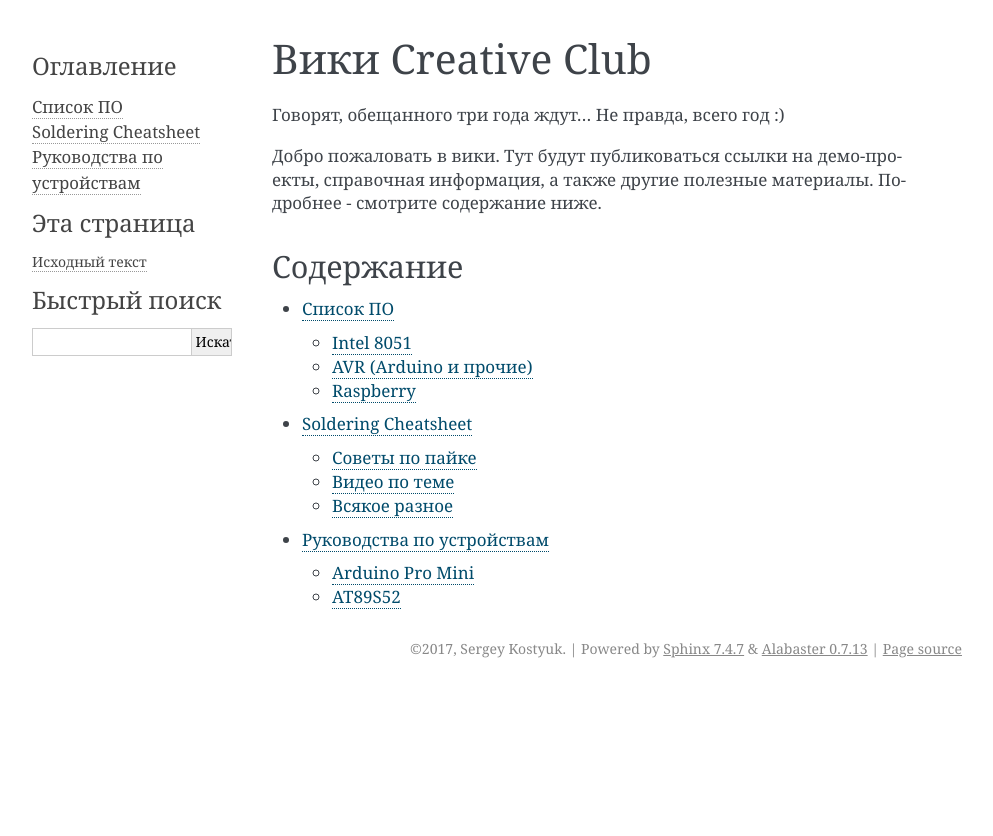
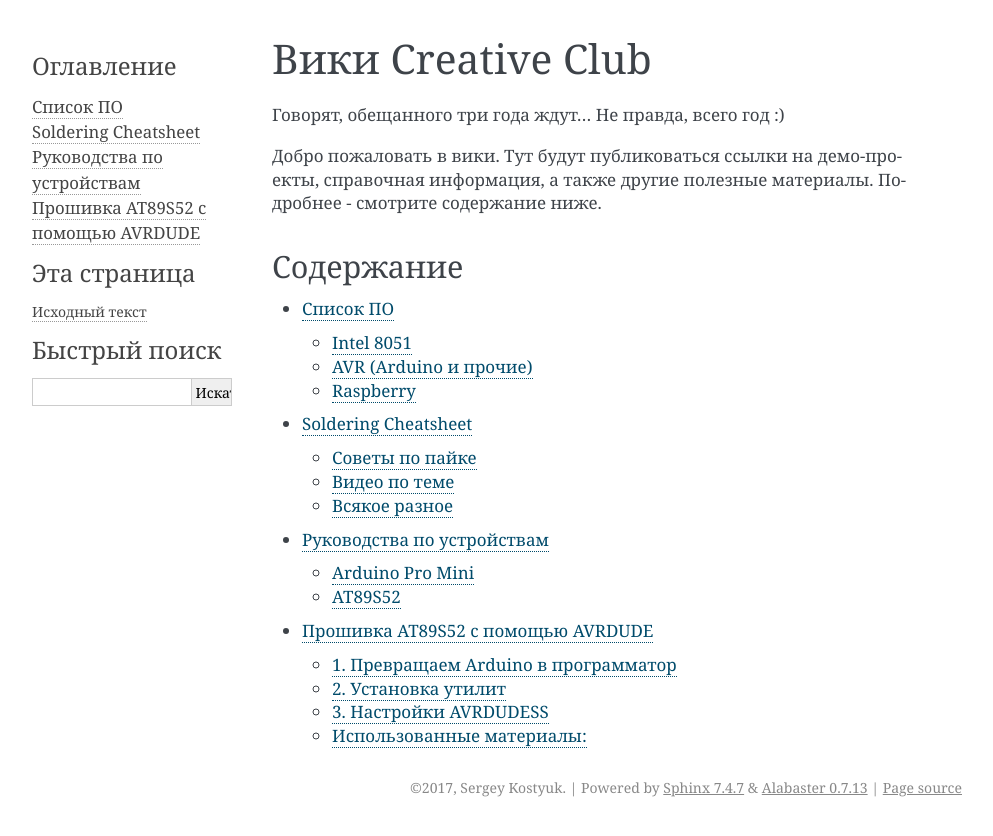
Before and after one commit to crtv-club/crtv_club, a Sphinx documentation site: the page built from docs/source/index.rst, in a window 1280 px wide. Shown: the top 836 px of the page, without its empty margins (148-1141 px from the left). Built offline with Sphinx 7.4.7, drawn with Linux system fonts in a browser that asks for light colours; some of the changed lines change nothing that is shown.

Commit message:
Added an AT89S52 flashing tutorial

```diff
--- /dev/null
+++ b/docs/source/at89s52_avrdude.rst
@@ -0,0 +1,64 @@
+Прошивка AT89S52 с помощью AVRDUDE
+==================================
+
+Для тех случаев, когда у вас нет под рукой подходящего
+программатора для AT89S52, или когда текущий программатор
+по какой-то причине не работает - можно использовать
+Arduino (например, Arduino Nano) в паре с AVRDUDE и
+GUI к нему AVRDUDESS.
+
+1. Превращаем Arduino в программатор
+^^^^^^^^^^^^^^^^^^^^^^^^^^^^^^^^^^^^
+
+В первую очередь, нам необходимо прошить Arduino Nano
+в качестве программатора. Для этого можно использовать
+скетч Arduino ISP, который находится в меню "Examples"
+Arduino IDE и продублирован тут: https://git.io/fA17x.
+
+В скетче на строке 142-143 лучше заменить скорость
+порта UART (baudrate) на значение 115200. Больше скорость -
+быстрее прошивка AT89S52. Значение 115200 протестировано
+и работает, но, возможно, скорость можно поднять еще выше.
+
+2. Установка утилит
+^^^^^^^^^^^^^^^^^^^
+
+Следующий пункт - установка AVRDUDESS. AVRDUDESS является
+простой графической оболочкой для AVRDUDE - утилиты, которая
+позволяет прошивать МК семейства AVR. Скачать можно тут:
+http://blog.zakkemble.net/avrdudess-a-gui-for-avrdude/.
+
+Продолжаем движение. Поскольку AVRDUDE отвечает за прошивку
+МК семейства AVR, то AT89S52 не поддерживается "из коробки".
+Чтобы добавить эту поддержку, придется немного поправить
+конфигурационный файл avrdude.conf. Файл avrdude.conf
+находится в той же папке, где был установлен сам AVRDUDE,
+список изменений нахожится тут: https://git.io/fA15B.
+Посмотреть итоговый файл можно с помощью кнопки "view"
+в правом верхнем углу.
+
+3. Настройки AVRDUDESS
+^^^^^^^^^^^^^^^^^^^^^^
+
+Когда AVRDUDESS установлен и настройки исправлены, можно
+выдохнуть и начать пользоваться утилитой. Почти.
+
+Последнее, что нам нужно сделать - выбрать правильные
+настройки в окне AVRDUDESS. В качестве программатора выбираем
+"STK500 firmware version 1", скорость (baud rate) - 115200,
+микроконтроллер (MCU) - AT89S52, порт (port) - COM4 или
+любой другой порт, на который подключена Arduino.
+
+.. image:: ./_static/avrdudess_window.png
+
+На этом все. Осталось подключить AT89S52 к портам ISP Arduino.
+
+.. image:: ./_static/at89s52_isp.png
+
+
+Использованные материалы:
+^^^^^^^^^^^^^^^^^^^^^^^^^
+
+- `Programming AT89S52 Using USBasp ISP Programmer <https://www.instructables.com/id/Programming-AT89s52-Using-USBasp-ISP-Programmer/>`_.
+- `Arduino as ISP and Arduino Bootloaders <https://www.arduino.cc/en/Tutorial/ArduinoISP>`_.
+- `In System Programming (ISP) for ATMEL chips <http://ave.dee.isep.ipp.pt/~jvs/aulas/LABSI/4_AVR/at88prog/Programador89S51.pdf>`_.
--- a/docs/source/index.rst
+++ b/docs/source/index.rst
@@ -22,3 +22,4 @@
    list_of_software
    soldering_cheatsheet
    dev_manuals
+   at89s52_avrdude
```
